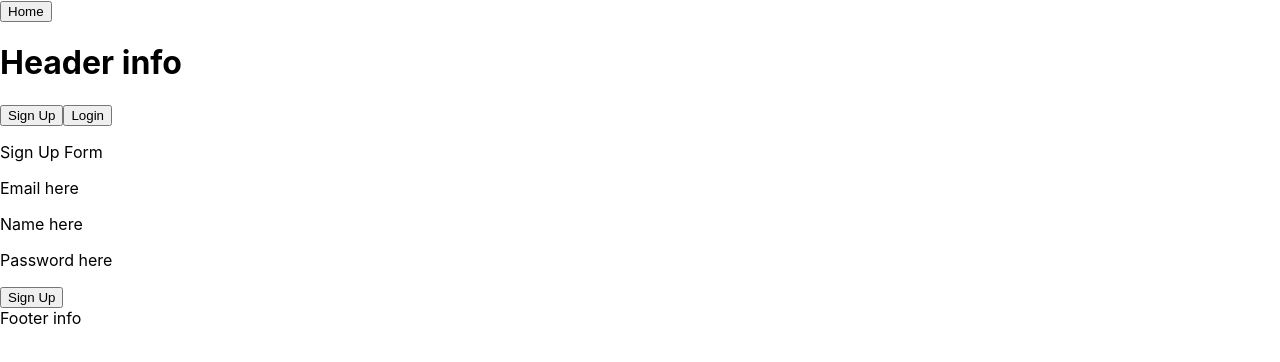
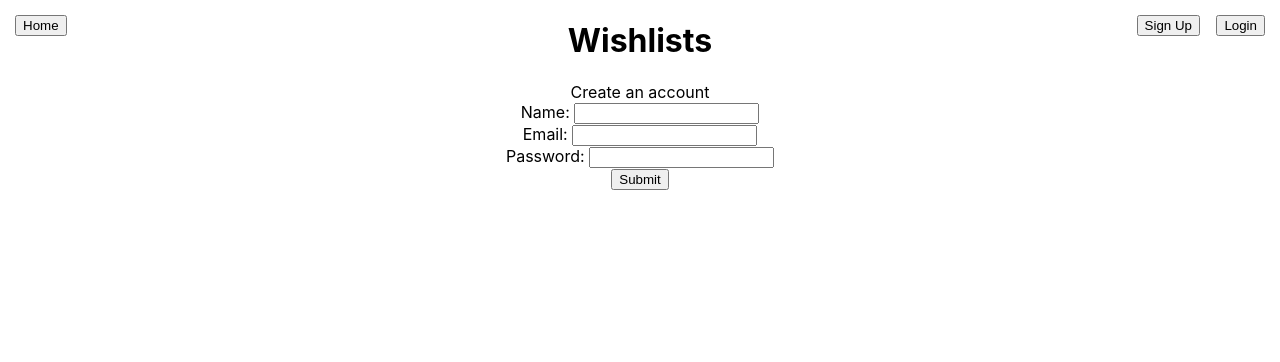
Before and after one commit to mjmailliard/wishlist, a React (Create React App) app in the folder wishlist_ui/: page /signup in a window 1280 px wide. Shown: the top 362 px of the page. Built offline with nearby package versions, Linux system fonts and the light colour scheme.

Commit message:
added signup form, not wired up yet

```diff
--- a/wishlist_ui/package.json
+++ b/wishlist_ui/package.json
@@ -3,6 +3,7 @@
   "version": "0.1.0",
   "private": true,
   "dependencies": {
+    "formik": "^1.4.0",
     "react": "^16.6.3",
     "react-dom": "^16.6.3",
     "react-router-dom": "^4.3.1",
--- a/wishlist_ui/src/Routing.js
+++ b/wishlist_ui/src/Routing.js
@@ -12,7 +12,6 @@ return (
 
     <Router>
         <Switch>
-
         <Route exact path="/" component={Welcome} />
         <Route path="/admin" component={Admin} />
         <Route path="/user" component={User} />
--- a/wishlist_ui/src/components/Admin.js
+++ b/wishlist_ui/src/components/Admin.js
@@ -7,7 +7,13 @@ class Admin extends Component {
         <Layout>
         <div>
 
-  <p>Admin</p>
+  <p>Admin Page</p>
+  <ul>
+      <li>List all users</li>
+      <li>Change users</li>
+      <li>Delete users</li>
+
+  </ul>
 
         </div>
         </Layout>
--- /dev/null
+++ b/wishlist_ui/src/components/Layout.css
@@ -0,0 +1,22 @@
+.homeButton {
+position: fixed;
+top: 15px;
+left: 15px;
+}
+.signUpButton {
+position: fixed;
+top: 15px;
+right: 80px;
+
+}
+.loginButton {
+    position: fixed;
+    top: 15px;
+    right: 15px;
+}
+header {
+    text-align: center;
+}
+footer {
+    text-align: center;
+}
--- a/wishlist_ui/src/components/Layout.js
+++ b/wishlist_ui/src/components/Layout.js
@@ -1,6 +1,6 @@
 import React, { Component } from 'react';
-import {Link} from 'react-router-dom';
-// import './layout.css'
+// import {Link} from 'react-router-dom';
+import './Layout.css'
 
 class Layout extends Component {
     render() {
@@ -8,17 +8,16 @@ class Layout extends Component {
             <div className="site">
                 <div>
                     <header>
-                    <a href="/"><button>Home</button></a>
-                        <h1>Header info</h1>
-                        <a href="/signup"><button>Sign Up</button></a>
-                        <a href="/login"><button class="loginButton">Login</button></a>
+                    <a href="/"><button className="homeButton">Home</button></a>
+                        <h1>Wishlists</h1>
+                        <a href="/signup"><button className="signUpButton">Sign Up</button></a>
+                        <a href="/login"><button className="loginButton">Login</button></a>
 
 
                     </header>
                         <div>{this.props.children}</div>
                 </div>
-                <footer>Footer info
-
+                <footer>
                 </footer>
             </div>
         );
--- a/wishlist_ui/src/components/Login.js
+++ b/wishlist_ui/src/components/Login.js
@@ -10,8 +10,8 @@ class Login extends Component {
   <p>Login Form</p>
   <p>Email here</p>
   <p>Password here</p>
-
-  <a href="#"><button>Login</button></a>
+  <a href="/"><button>Forgot Password</button></a>
+  <a href="/"><button>Login</button></a>
 
         </div>
         </Layout>
--- a/wishlist_ui/src/components/Signup.js
+++ b/wishlist_ui/src/components/Signup.js
@@ -1,18 +1,44 @@
 import React, { Component } from 'react';
 import Layout from './Layout';
+// import { Formik, Field, Form, ErrorMessage } from 'formik';
 
 class Signup extends Component {
-    render() {
+  constructor(props) {
+    super(props);
+    this.state = {
+      name: '',
+      email: '',
+      password: ''
+    };
+
+    this.handleChange = this.handleChange.bind(this);
+    this.handleSubmit = this.handleSubmit.bind(this);
+  }
+
+  handleChange(event) {
+    this.setState({
+
+
+    });
+  }
+
+  handleSubmit(event) {
+
+   alert(event)
+    event.preventDefault();
+  }
+
+  render() {
       return (
         <Layout>
         <div>
-
-  <p>Sign Up Form</p>
-  <p>Email here</p>
-  <p>Name here</p>
-  <p>Password here</p>
-
-  <a href="#"><button>Sign Up</button></a>
+          <form onSubmit={this.handleSubmit}>
+            <label>Create an account</label><br/>
+            <label> Name: <input type="text" name="name" onChange={this.handleChange} /></label><br/>
+            <label>Email: <input type='email' name='email' onChange={this.handleChange}/></label><br/>
+            <label> Password: <input type="text" name="password" onChange={this.handleChange}/></label><br/>
+            <input type="submit" value="Submit" />
+          </form>
 
         </div>
         </Layout>
--- a/wishlist_ui/src/components/User.js
+++ b/wishlist_ui/src/components/User.js
@@ -6,8 +6,17 @@ class User extends Component {
           <Layout>
         <div>
 
-  <p>User</p>
-
+  <p>User Page</p>
+  <ul>
+      <li>view acct info</li>
+      <li>change acct info</li>
+      <li>Delete acct</li>
+      <li>create list</li>
+      <li>View lists</li>
+      <li>select list</li>
+      <li>edit list</li>
+      <li>logout</li>
+  </ul>
         </div>
        </Layout>
       );
--- /dev/null
+++ b/wishlist_ui/src/components/Welcome.css
@@ -0,0 +1,3 @@
+body {
+    text-align: center;
+}
--- a/wishlist_ui/src/components/Welcome.js
+++ b/wishlist_ui/src/components/Welcome.js
@@ -1,14 +1,15 @@
 import React, { Component } from 'react';
-import { Link } from 'react-router-dom';
+
 import Layout from './Layout';
+import './Welcome.css'
 class Welcome extends Component {
     render() {
       return (
         <Layout>
         <div>
 
-         <p>Welcome</p>
-
+         <p>Welcome Page</p>
+<p>page info here</p>
 
         </div>
         </Layout>
```
Also changed, not shown: 1 other file (tests, documents, lock files or other folders).
